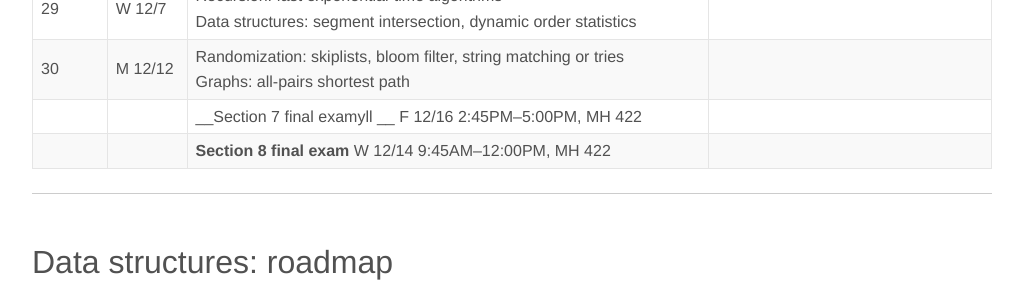
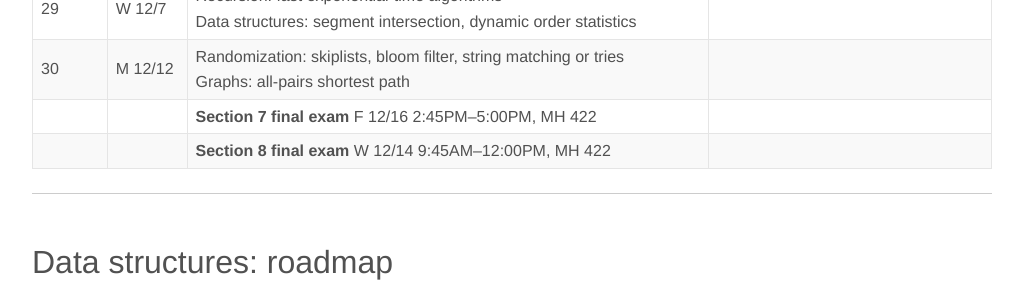
Before and after one commit to jnylam/jnylam.github.io, a Jekyll site: the page built from _courses/146-f16/index.md, in a window 1280 px wide and 900 px high, scrolled down 1955 px. Shown: the part 152-445 px from the top of the window, without its empty margins (128-1151 px from the left). Built offline with Jekyll 4.4.1, drawn with Linux system fonts in a browser that asks for light colours.

Commit message:
add email to front page

```diff
--- a/_config.yml
+++ b/_config.yml
@@ -40,3 +40,4 @@
 department: Department of Computer Science
 school: San Jos&eacute; State University
 img: assets/img/picture_s.jpg
+link: jenny.lam01@sjsu.edu
--- a/_courses/146-f16/index.md
+++ b/_courses/146-f16/index.md
@@ -50,7 +50,7 @@
 28 | M 12/5 | Hardness: NP-completeness, approximation algorithms
 29 | W 12/7 | Recursion: fast exponential-time algorithms<br> Data structures: segment intersection, dynamic order statistics
 30 | M 12/12 | Randomization: skiplists, bloom filter, string matching or tries<br> Graphs: all-pairs shortest path
-| | __Section 7 final examyll __ F 12/16 2:45PM&ndash;5:00PM, MH 422<br />
+| | __Section 7 final exam__ F 12/16 2:45PM&ndash;5:00PM, MH 422<br />
 | | __Section 8 final exam__ W 12/14 9:45AM&ndash;12:00PM, MH 422
 
 ----
--- a/index.html
+++ b/index.html
@@ -11,6 +11,7 @@
     <h2>{{ site.title}}</h2>
     <h2>{{ site.department }}</h2>
     <h2>{{ site.school }}</h2>
+    <p><li><a href="{{ site.link }}"</ul>{{ site.link }}</a></li></p>
     <ul id="contacts">
       {% for contact in site.contacts %}
       <li>{% if contact.link %}<a href="{{ contact.link }}">{{ contact.name }}</a>{% else %}{{ contact.name }}{% endif %}</li>
```
